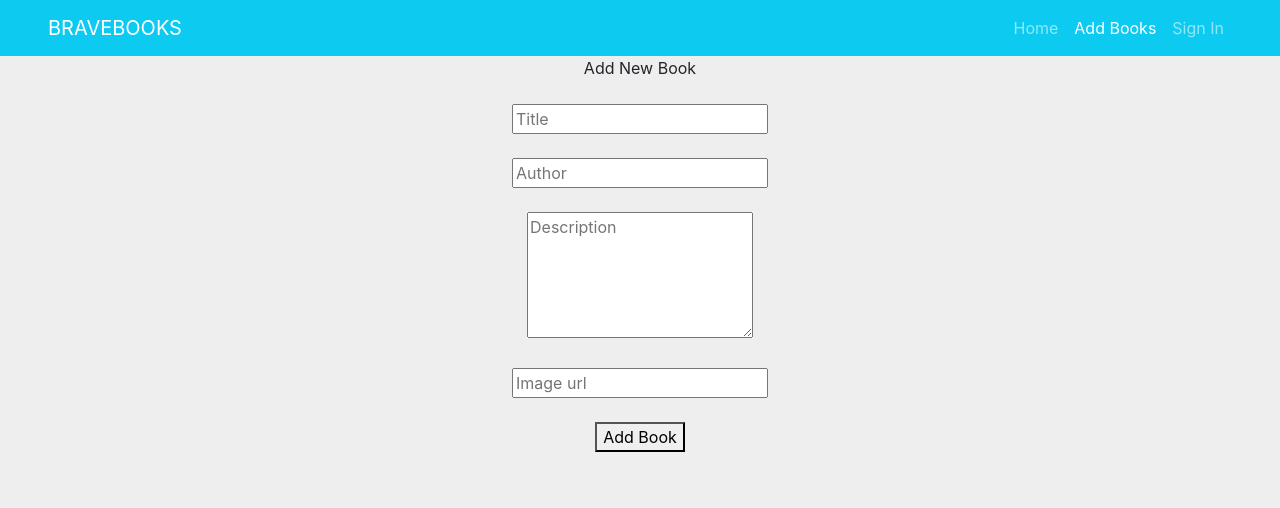
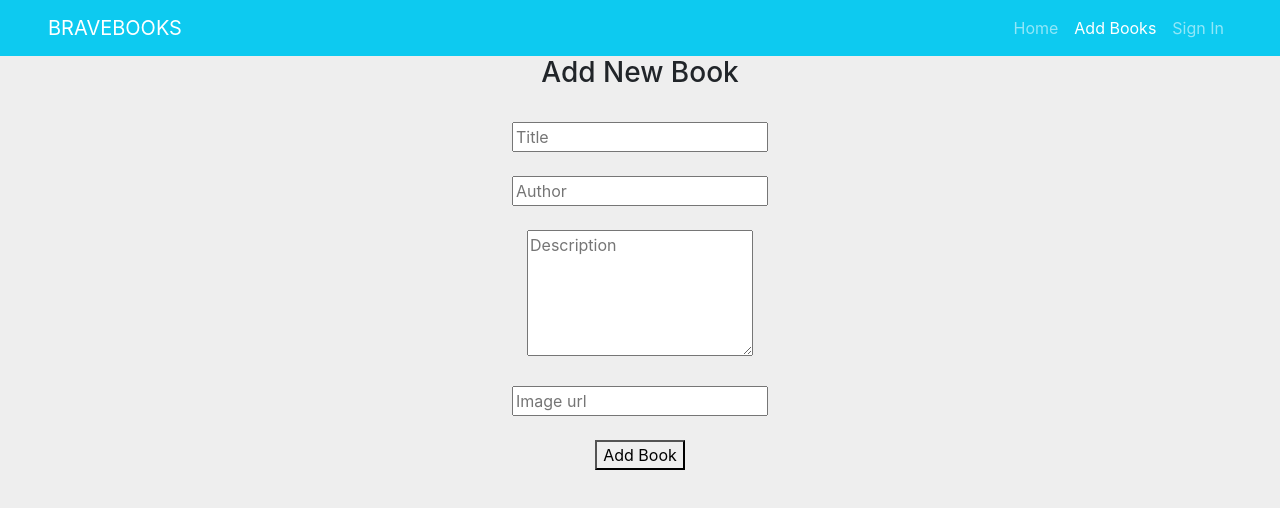
Before and after one commit to sheillahwangala/bravebooks, a React (Create React App) app: page /books in a window 1280 px wide. Shown: the top 508 px of the page. Built offline with nearby package versions, Linux system fonts and the light colour scheme; data requests are answered from the project's data file.

Commit message:
edit function

```diff
--- a/src/AddBooks/AddBookPage.js
+++ b/src/AddBooks/AddBookPage.js
@@ -6,7 +6,7 @@ function AddBooksPage() {
     return (
         <>
             <div className='d-inline-block flex-column'>
-                <div className='text-cente mx-auto'>Add New Book</div>
+                <h3 className='text-cente mx-auto'>Add New Book</h3>
                 <Outlet />
             </div>
             <AddBook />
```
